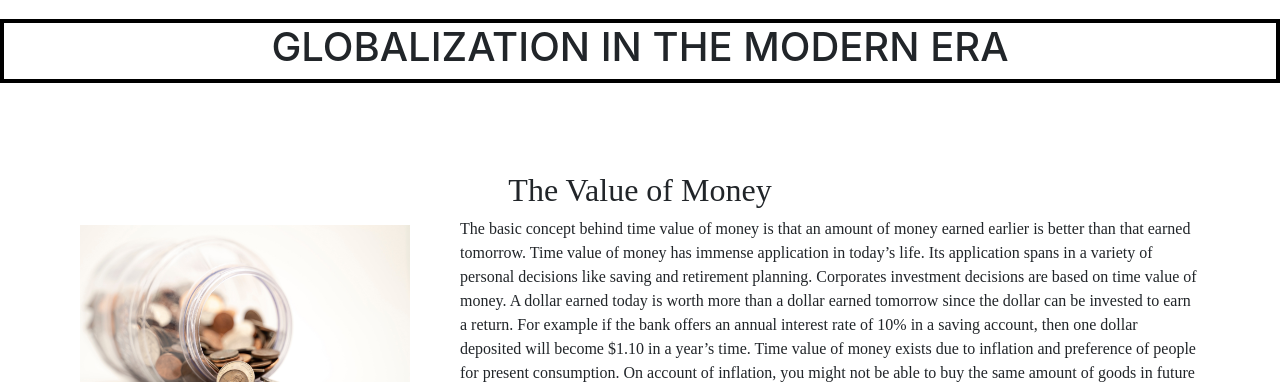
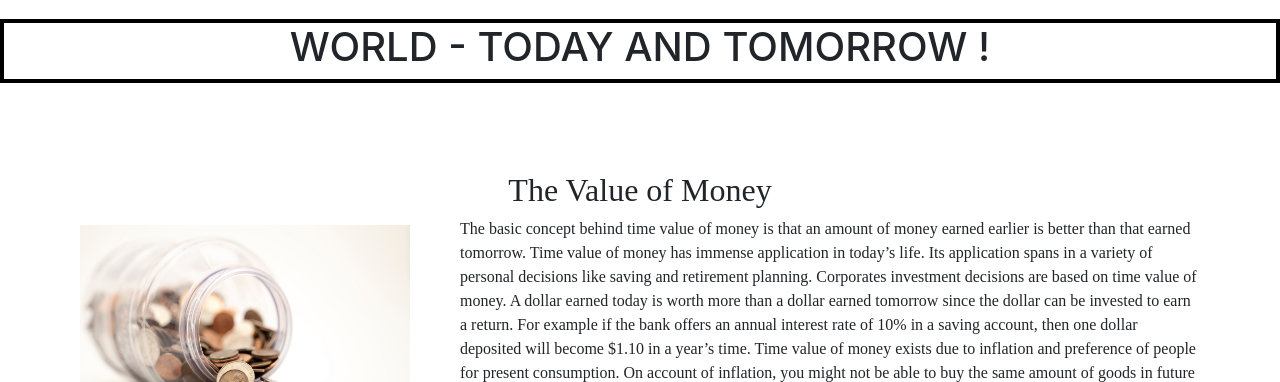
Before and after one commit to preetjyotbaweja/hot-topics, a plain HTML site: page index.html in a window 1280 px wide. Shown: the part 718-1100 px from the top of the page. Drawn offline with nearby package versions, Linux system fonts and the light colour scheme.

Commit message:
Add files via upload

```diff
--- a/index.html
+++ b/index.html
@@ -3,7 +3,7 @@
 
 <head>
 	<meta charset="UTF-8">
-	<title>Loaded Content by Ajax</title>
+	<title>AJAX ASSIGNMENT</title>
 	<link rel="stylesheet" href="css/main.css">
 	<link rel="stylesheet" href="https://cdnjs.cloudflare.com/ajax/libs/font-awesome/4.7.0/css/font-awesome.min.css">
 	<link href="https://fonts.googleapis.com/css?family=Alegreya|Open+Sans" rel="stylesheet">
@@ -24,7 +24,7 @@
 	</nav>
 
 	<div class="tag-line">
-		<h1>GLOBALIZATION IN THE MODERN ERA</h1>
+		<h1>WORLD - TODAY AND TOMORROW ! </h1>
 	</div>
 
 	<br>
```
